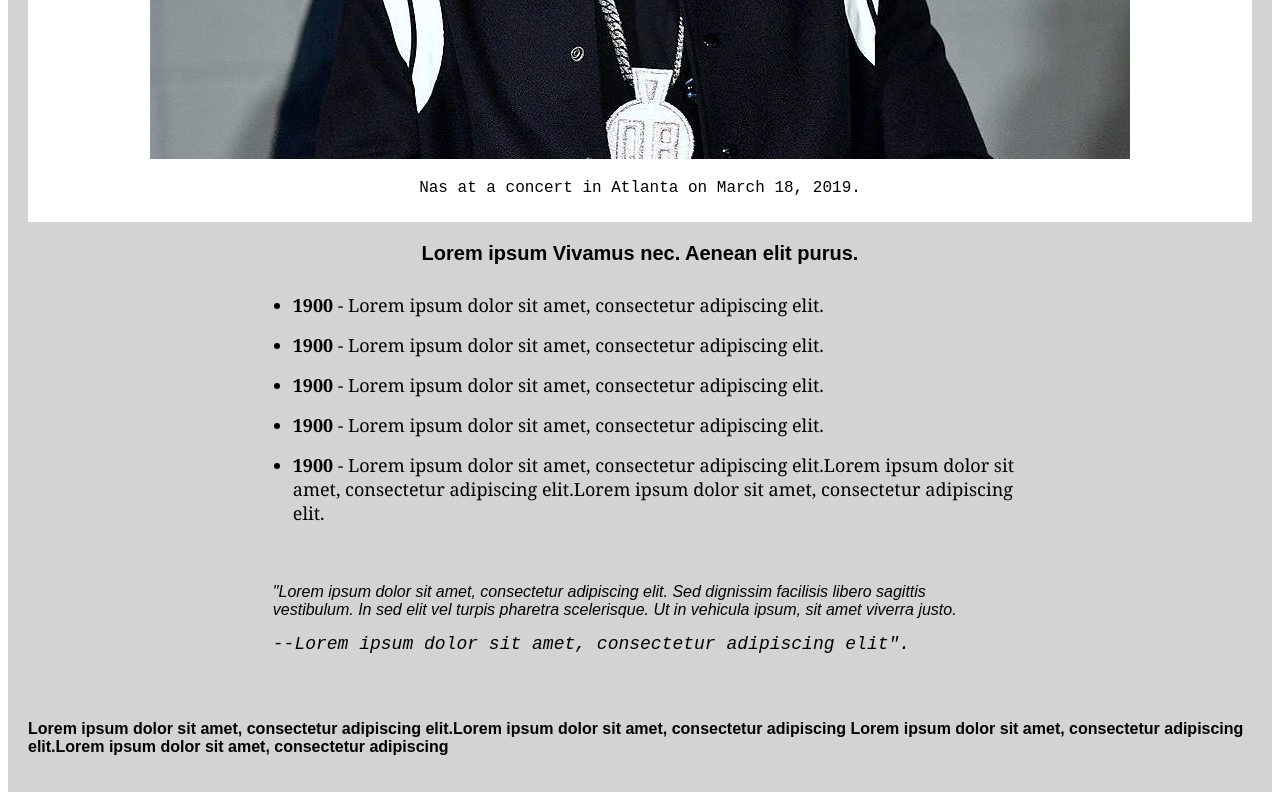
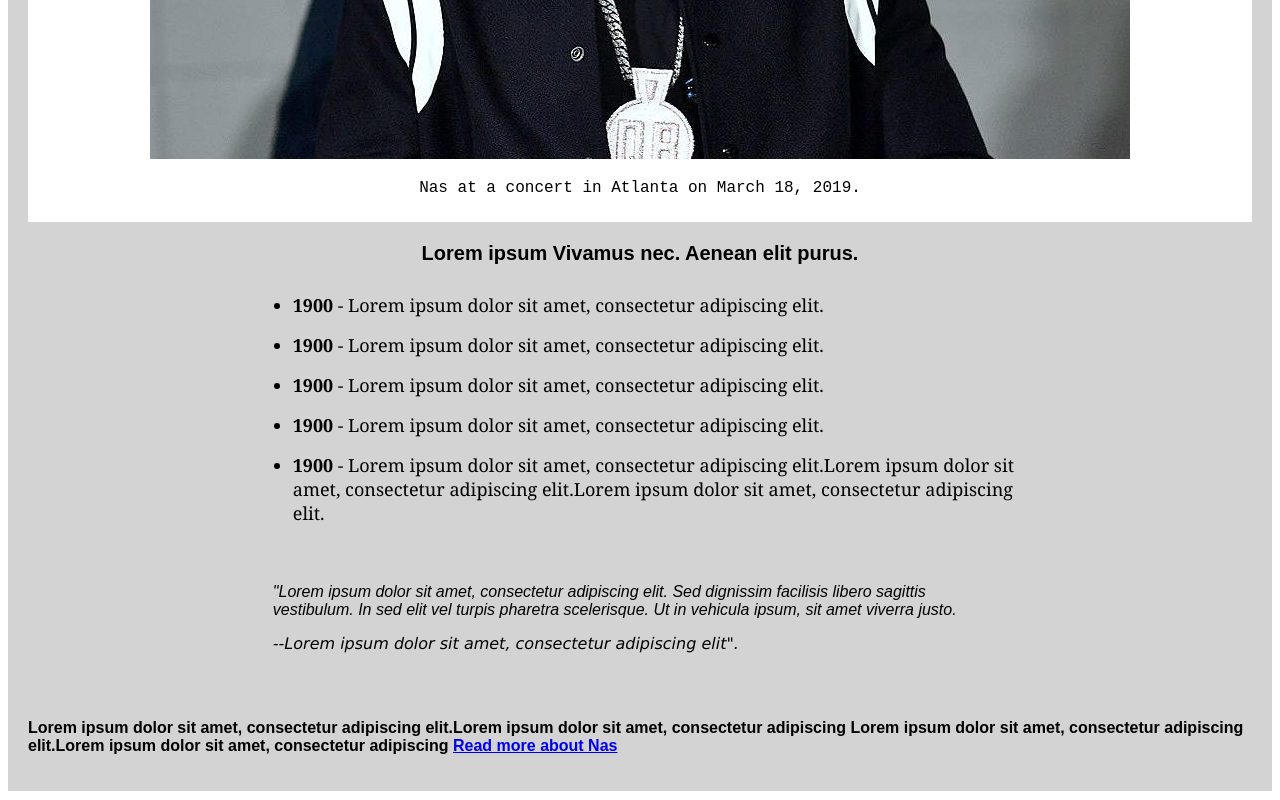
Before and after one commit to PJMantoss/tribute_page, a plain HTML site: page index.html in a window 1280 px wide. Shown: the part 597-1397 px from the top of the page. Drawn offline with Linux system fonts and the light colour scheme.

Commit message:
Update style.css and index

```diff
--- a/index.html
+++ b/index.html
@@ -40,7 +40,7 @@
             consectetur adipiscing
             Lorem ipsum dolor sit amet,
             consectetur adipiscing elit.Lorem ipsum dolor sit amet,
-            consectetur adipiscing <a href="https://en.wikipedia.org/wiki/Nas" target="_blank" rel="noopener noreferrer"></a> </strong> </p>
+            consectetur adipiscing <a href="https://en.wikipedia.org/wiki/Nas" target="_blank" rel="noopener noreferrer">Read more about Nas</a> </strong> </p>
     </div>
 </body>
 </html>
--- a/style.css
+++ b/style.css
@@ -100,8 +100,8 @@ body {
     margin: auto;
     padding-top: 50px;
     padding-bottom: 50px;
-    font-size: 18px;
-    font-family: monospace;
+    font-size: 16px;
+    font-family: Verdana, Geneva, Tahoma, sans-serif;
 }
 
 #quote p {
@@ -110,7 +110,6 @@ body {
 }
 
 #quote span {
-    font-size: 18px;
     padding-top: 15px;
     margin: auto;
     width: 60%;
```
